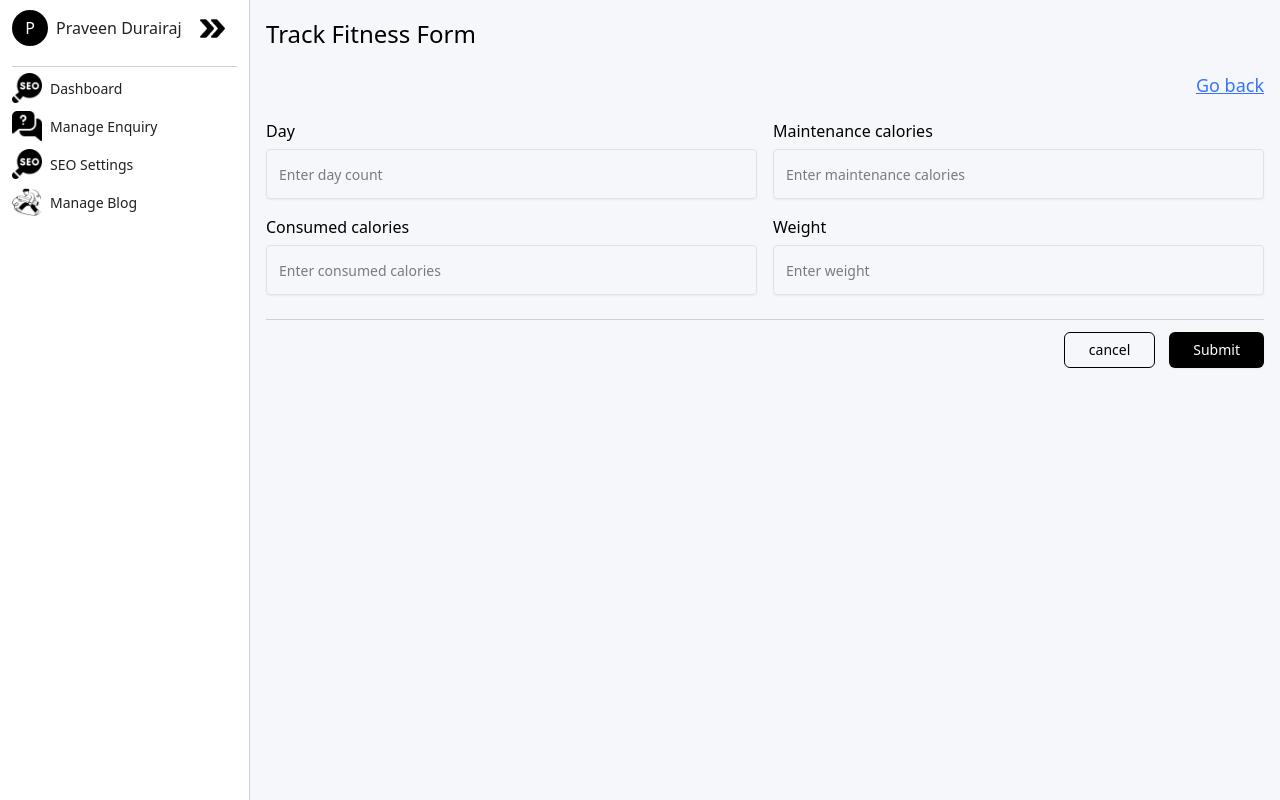
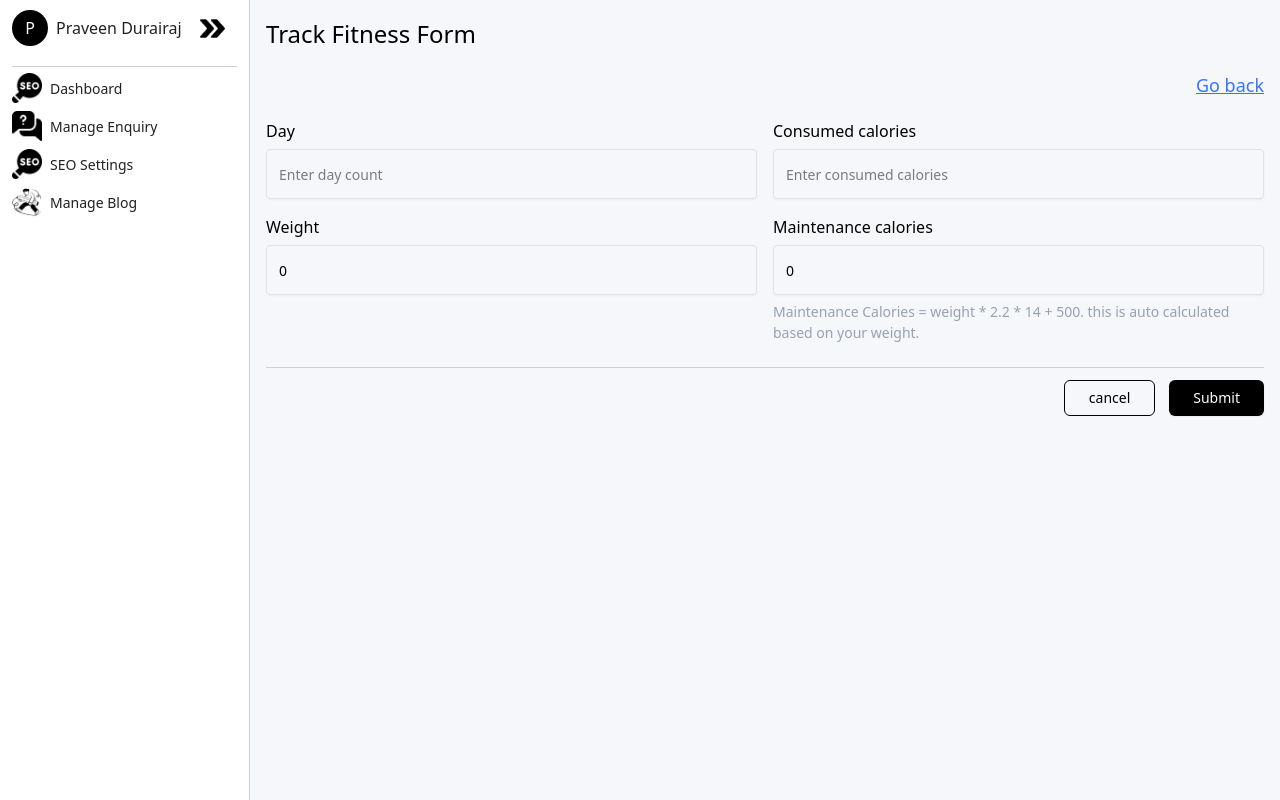
Before and after one commit to PraveeDurairaj/AdminpanelNext.js, a Next.js app: page /trackFitness/trackFitnessForm in a window 1280 px wide. Built offline with nearby package versions, Linux system fonts and the light colour scheme.

Commit message:
track fitness phase 3 part 1

```diff
--- a/src/app/trackFitness/page.tsx
+++ b/src/app/trackFitness/page.tsx
@@ -87,12 +87,13 @@ export default function Home() {
                 {tbody?.map((data, key) => {
                     const date = data?.createdDate?.toDate()
                     const fitnessDate = moment(date).format('DD-MM-YYYY')
+
                     return (
                         <TableRow key={key}>
                             <TableCell>{key + 1}</TableCell>
                             <TableCell>{fitnessDate ?? '-'}</TableCell>
                             <TableCell>{data?.day}</TableCell>
-                            <TableCell>{data?.consumedCal && data?.maintenanceCal ? data?.consumedCal + ' / ' + data?.maintenanceCal + ' Cal' : '-'}</TableCell>
+                            <TableCell>{data?.consumedCal && data?.maintenanceCal ? <><span className={data?.consumedCal > data?.maintenanceCal ? 'text-green-600' :'text-red-600'}>{data?.consumedCal}</span> / <span>{ data?.maintenanceCal} Cal</span> </> : '-'}</TableCell>
                             <TableCell>{data?.weight ? data?.weight + 'Kg' : '-'}</TableCell>
                         </TableRow>
                     )
--- a/src/app/trackFitness/trackFitnessForm/page.tsx
+++ b/src/app/trackFitness/trackFitnessForm/page.tsx
@@ -11,8 +11,15 @@ import { useAddDos } from '@/hook/useAddData';
 
 const TrackFitnessForm = () => {
     const [loading, setLoading] = useState(true)
-    const [trackFitnessdata, setTrackFitnessdata] = useState<trackFitnessFormData>();
+    const [trackFitnessdata, setTrackFitnessdata] = useState<trackFitnessFormData>(
+        {
+            day: '',
+            consumedCal: '',
+            weight: 0
+        }
+    );
     const { added, setAdded, addData } = useAddDos('trackFitness')
+    let isMaintanceCal = 0;
     useEffect(() => {
         setLoading(false)
         if (added) {
@@ -23,33 +30,36 @@ const TrackFitnessForm = () => {
         }
 
     }, [loading, added, setAdded])
+
     const handleChange = (e: React.ChangeEvent<HTMLInputElement>) => {
         const { name, value } = e.target;
         setTrackFitnessdata(prev => ({
             ...prev, [name]: value,
         }))
     }
+    if (trackFitnessdata?.weight) {
+        isMaintanceCal = Math.round(trackFitnessdata?.weight * 2.2 * 14 + 500)
+    }
     const handleSubmit = () => {
-        if (trackFitnessdata?.consumedCal && trackFitnessdata?.day && trackFitnessdata?.maintenanceCal && trackFitnessdata?.weight) {
-            addData<trackFitnessFormData>(trackFitnessdata)
+        if (trackFitnessdata?.consumedCal && trackFitnessdata?.day  && trackFitnessdata?.weight) {
+            addData<trackFitnessFormData>({...trackFitnessdata,maintenanceCal:isMaintanceCal})
             setTrackFitnessdata(
                 {
                     day: '',
-                    maintenanceCal: '',
                     consumedCal: '',
-                    weight: ''
+                    weight: 0
                 }
             )
         }
 
     }
+
     const handleCancel = () => {
         setTrackFitnessdata(
             {
                 day: '',
-                maintenanceCal: '',
                 consumedCal: '',
-                weight: ''
+                weight: 0
             }
         )
     }
@@ -71,15 +81,6 @@ const TrackFitnessForm = () => {
                         required
                     />
                     <Inputgroup
-                        id="maintenanceCal"
-                        type="number"
-                        name='maintenanceCal'
-                        value={trackFitnessdata?.maintenanceCal}
-                        onChangeFunction={handleChange}
-                        placeholder="Enter maintenance calories"
-                        label='Maintenance calories'
-                    />
-                    <Inputgroup
                         id="consumedCal"
                         type="number"
                         name='consumedCal'
@@ -96,6 +97,16 @@ const TrackFitnessForm = () => {
                         onChangeFunction={handleChange}
                         placeholder="Enter weight"
                         label='Weight'
+                    />
+                       <Inputgroup
+                        id="maintenanceCal"
+                        type="number"
+                        name='maintenanceCal'
+                        value={isMaintanceCal}
+                        placeholder="Enter maintenance calories"
+                        label='Maintenance calories'
+                        readOnly={true}
+                        note={'Maintenance Calories = weight * 2.2 * 14 + 500. this is auto calculated based on your weight.'}
                     />
                 </div>
                 <div className='flex justify-end gap-3.5 pt-3 border-t border-[var(--border-primary)] mt-6'>
--- a/src/components/InputGroup/Inputgroup.tsx
+++ b/src/components/InputGroup/Inputgroup.tsx
@@ -3,7 +3,7 @@ import { InputData } from '@/helper/type';
 import { Input } from '../ui/input';
 
 
-const Inputgroup = ({ label, id, type, value, placeholder, readOnly, name, labelItem, onChangeFunction }: InputData) => {
+const Inputgroup = ({ label, id, type, value, placeholder, readOnly, name, labelItem,note, onChangeFunction }: InputData) => {
     return (
         <div>
             {label && <label htmlFor={id} className="mb-1.5 flex gap-2 items-center text-[16px] font-[500]">
@@ -19,6 +19,7 @@ const Inputgroup = ({ label, id, type, value, placeholder, readOnly, name, label
                 readOnly={readOnly}
                 name={name}
             />
+           {note && <p className='text-[14px] text-gray-400 mt-[6px]'>{note}</p> }
         </div>
     )
 }
--- a/src/helper/type.tsx
+++ b/src/helper/type.tsx
@@ -18,6 +18,7 @@ export type InputData = {
     readOnly?:boolean,
     name?:string,
     required?:boolean,
+    note?:string,
     onChangeFunction?:(e:React.ChangeEvent<HTMLInputElement>)=>void,
   }
 
@@ -51,7 +52,7 @@ export type InputData = {
     day?:number | string,
     maintenanceCal?:number | string,
     consumedCal?:number | string,
-    weight?:number | string
+    weight?:number
   }
 
   export type tableData = {
```
